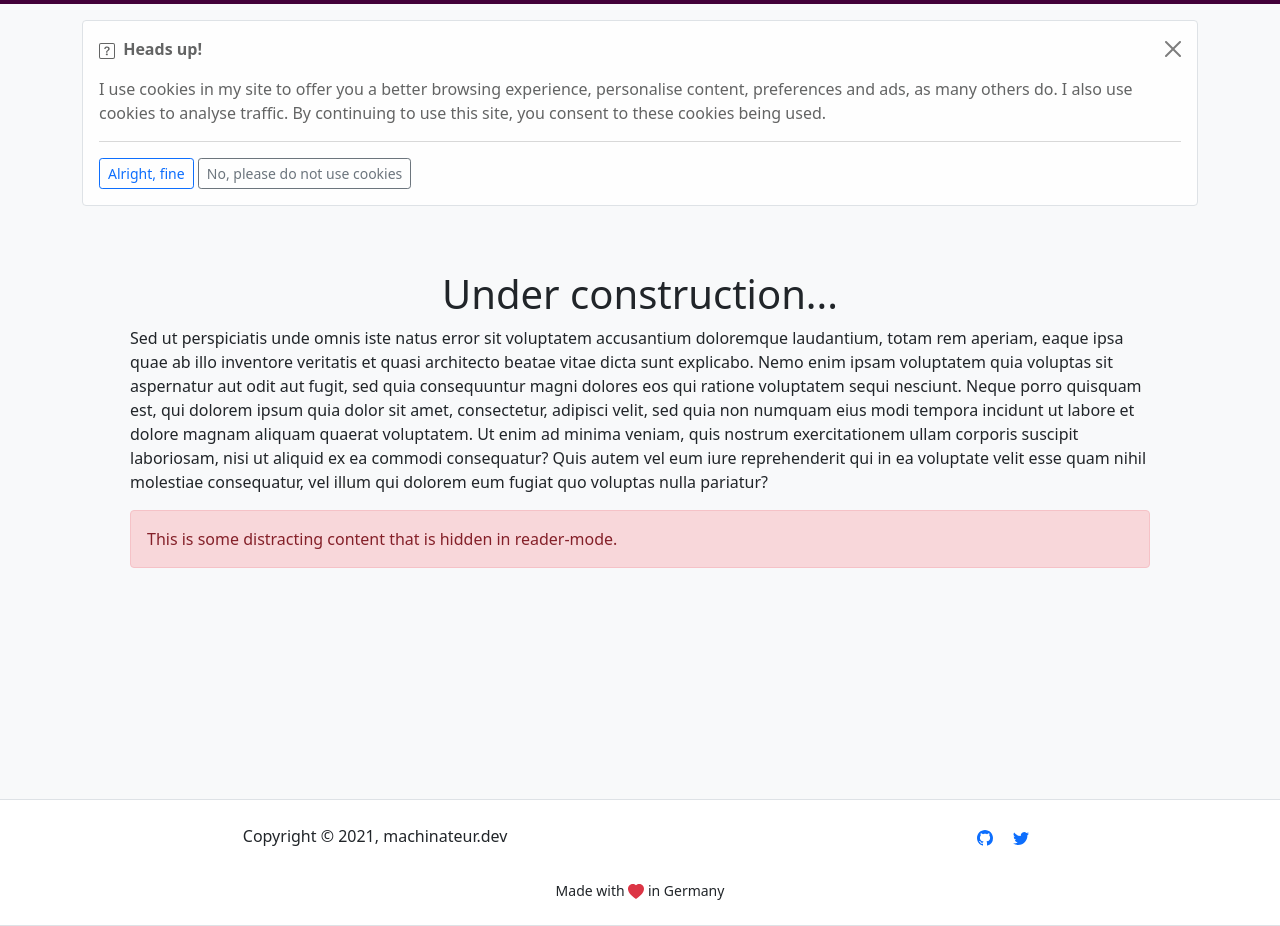
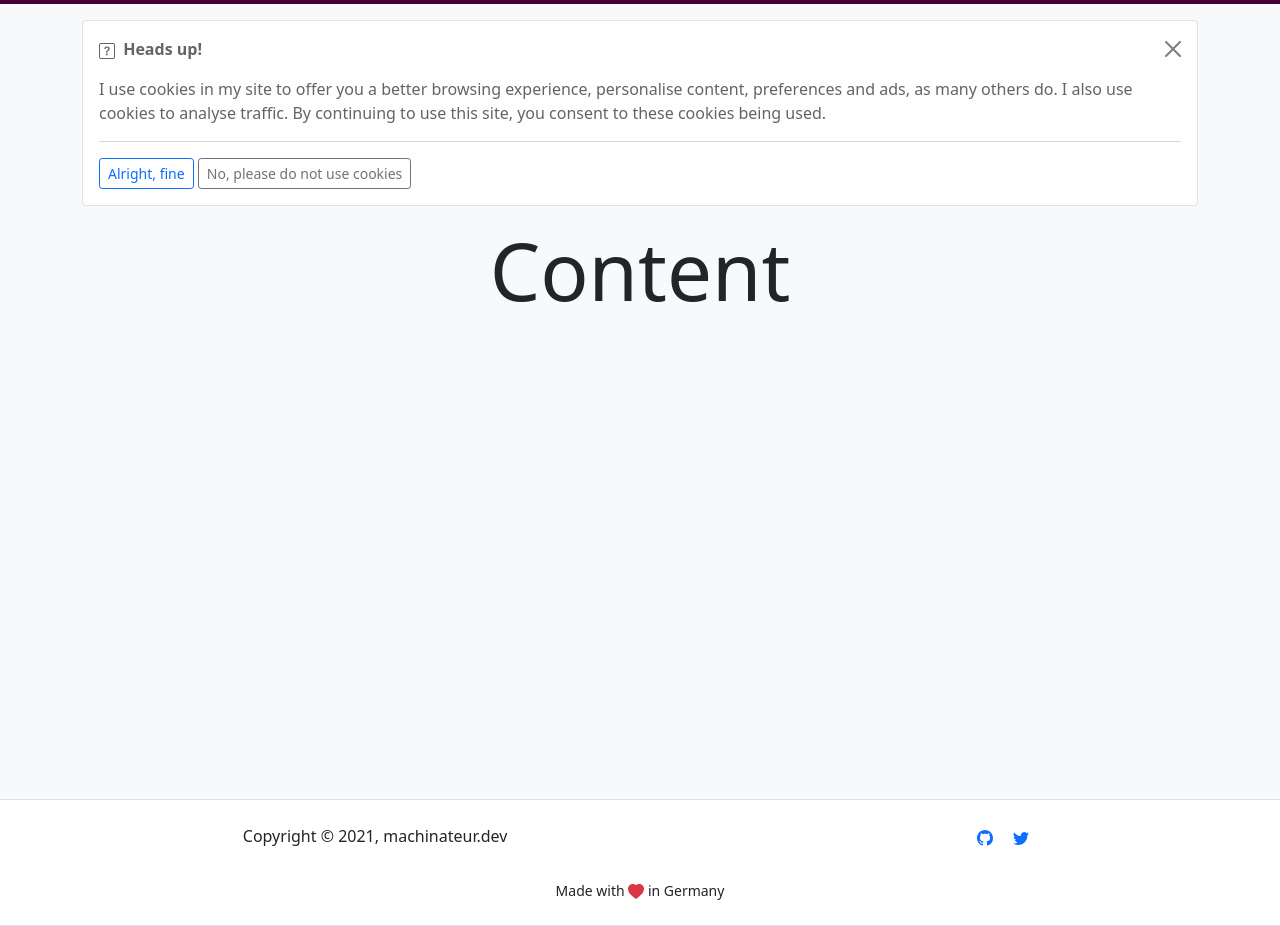
Before and after one commit to machinateur/website, a Symfony app: template templates/content/overview.html.twig in a window 1280 px wide. Shown: the part 91-1017 px from the top of the page. Run offline with Twig, Linux system fonts and the light colour scheme; the template is opened without the code that fills it, so the values that code supplies are empty; some libraries are stand-ins or nearby versions.

Commit message:
Fix small h1 headlines and add blog post image

```diff
--- a/templates/content/blog.html.twig
+++ b/templates/content/blog.html.twig
@@ -17,7 +17,7 @@
 {% block body_content %}
     <div class="mx-auto py-5 px-3">
         <div>
-            <h1>Blog</h1>
+            <h1 class="display-1">Blog</h1>
         </div>
 
         {# TODO: Implement search. #}
--- a/templates/content/blog/hello-world.html.twig
+++ b/templates/content/blog/hello-world.html.twig
@@ -6,6 +6,8 @@
 {% block post_date %}2021-06-08{% endblock %}
 {% block post_tags %}hello,world{% endblock %}
 {# content #}
+{% block post_image %}https://github.blog/wp-content/uploads/2019/09/security-1200-630.png?fit=1200%2C630{% endblock %}
+{% block post_image_alt %}An image stolen from the github blog{% endblock %}
 {% block post_content %}
 {% apply markdown_to_html %}
 # headline
--- a/templates/content/blog/some-old-post.html.twig
+++ b/templates/content/blog/some-old-post.html.twig
@@ -6,6 +6,8 @@
 {% block post_date %}2009-06-08{% endblock %}
 {% block post_tags %}old,stuff{% endblock %}
 {# content #}
+{% block post_image %}{% endblock %}
+{% block post_image_alt %}{% endblock %}
 {% block post_content %}
     Well, you should not be here. It is forbidden to go this far back in time!
 {% endblock %}
--- a/templates/content/overview.html.twig
+++ b/templates/content/overview.html.twig
@@ -3,23 +3,5 @@
 {% block title %}{{ parent() }} - Overview{% endblock %}
 
 {% block body_content %}
-    <div class="p-5">
-        <h1 class="text-center">Under construction...</h1>
-
-        <p>
-            Sed ut perspiciatis unde omnis iste natus error sit voluptatem accusantium doloremque laudantium, totam rem
-            aperiam, eaque ipsa quae ab illo inventore veritatis et quasi architecto beatae vitae dicta sunt explicabo.
-            Nemo enim ipsam voluptatem quia voluptas sit aspernatur aut odit aut fugit, sed quia consequuntur magni
-            dolores eos qui ratione voluptatem sequi nesciunt. Neque porro quisquam est, qui dolorem ipsum quia dolor
-            sit amet, consectetur, adipisci velit, sed quia non numquam eius modi tempora incidunt ut labore et dolore
-            magnam aliquam quaerat voluptatem. Ut enim ad minima veniam, quis nostrum exercitationem ullam corporis
-            suscipit laboriosam, nisi ut aliquid ex ea commodi consequatur? Quis autem vel eum iure reprehenderit qui in
-            ea voluptate velit esse quam nihil molestiae consequatur, vel illum qui dolorem eum fugiat quo voluptas
-            nulla pariatur?
-        </p>
-
-        <div class="alert alert-danger rm">
-            This is some distracting content that is hidden in reader-mode.
-        </div>
-    </div>
+    <h1 class="display-1 text-center">Content</h1>
 {% endblock %}
```
Also changed, not shown: templates/_page_theme_post.html.twig (+12 -3 lines).
